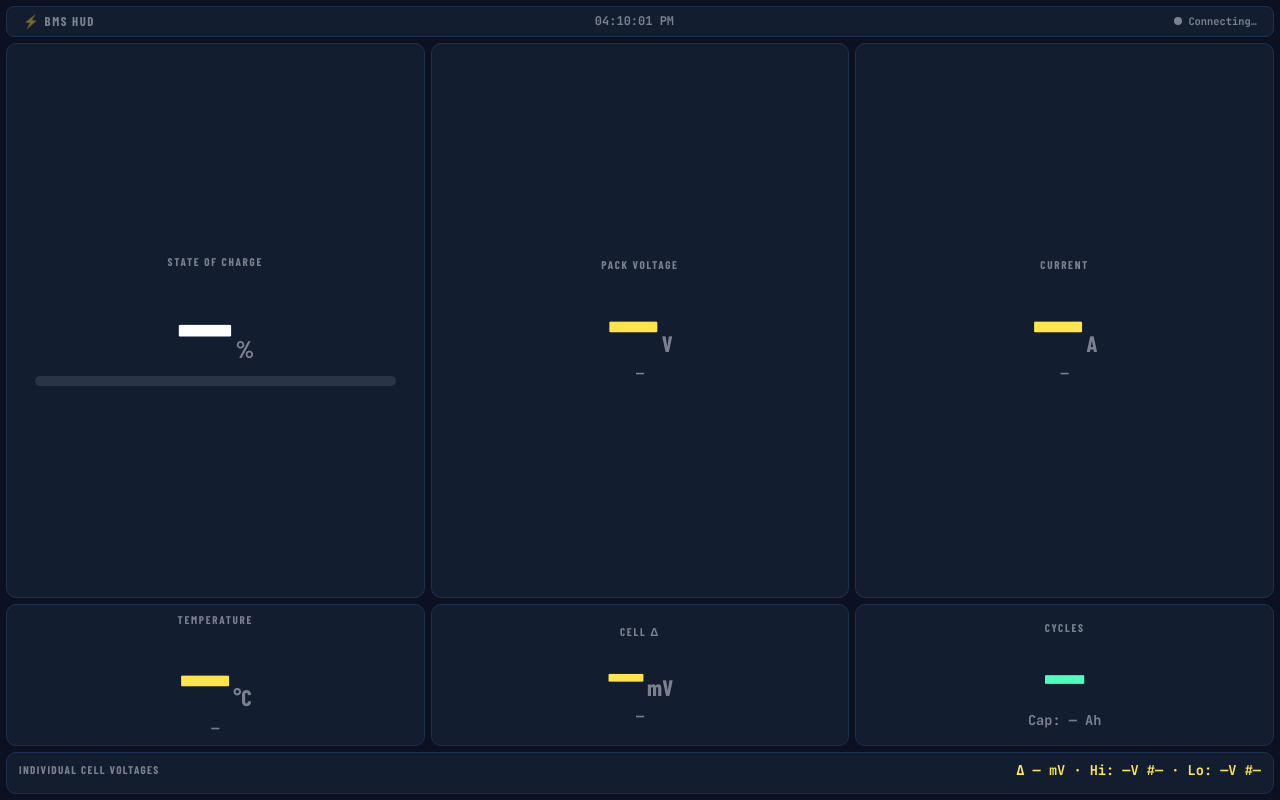
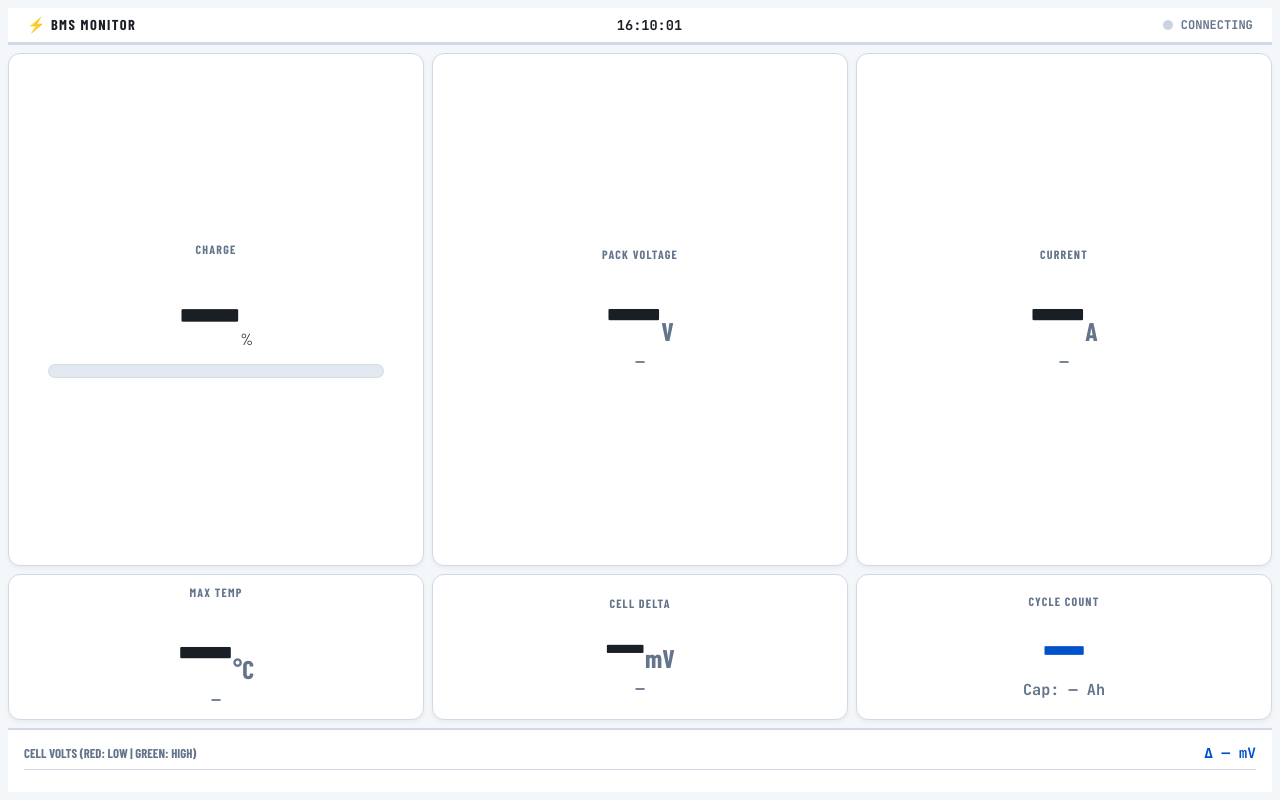
Before and after one commit to syntaxerror019/daly-blackbox, a Flask app: page /hud in a window 1280 px wide. Run offline with Flask 3, Linux system fonts and the light colour scheme; the visitor is signed in with stand-in values (Sample User, id 1); some libraries are stand-ins or nearby versions; some web fonts are replaced.

Commit message:
use this!

```diff
--- a/app.py
+++ b/app.py
@@ -107,7 +107,7 @@ def history():
 
 
 @app.route("/hud")
-@login_required
+#@login_required
 def hud():
     """Driver HUD — optimised for small bright displays."""
     return render_template("hud.html", config=Config)
--- a/templates/hud.html
+++ b/templates/hud.html
@@ -3,23 +3,23 @@
 <head>
   <meta charset="UTF-8">
   <meta name="viewport" content="width=device-width, initial-scale=1.0, maximum-scale=1.0, user-scalable=no">
-  <title>BMS HUD</title>
+  <title>BMS HUD - Light Mode</title>
   <link href="https://fonts.googleapis.com/css2?family=Barlow+Condensed:wght@400;700;900&family=JetBrains+Mono:wght@700&display=swap" rel="stylesheet">
   <style>
     /* =============================================
-       HUD — High-visibility sunlight-optimised
-       White/yellow on deep navy. Max contrast.
+       HUD — Light Mode / High Visibility
+       Optimized for sunlight and quick glances.
        ============================================= */
     :root {
-      --bg:     #0b1120;
-      --card:   #121d30;
-      --border: #1e3050;
-      --text:   #ffffff;
-      --hi:     #ffe54c;        /* Primary accent — high-vis yellow */
-      --grn:    #4dffb8;        /* Good/charged */
-      --red:    #ff4444;        /* Alert */
-      --orn:    #ff9020;        /* Warning */
-      --muted:  rgba(255,255,255,0.45);
+      --bg:     #f4f7f9;
+      --card:   #ffffff;
+      --border: #d1d9e6;
+      --text:   #1a1f26;
+      --hi:     #0052cc;        /* Strong Blue for primary metrics */
+      --grn:    #00a86b;        /* Success / High cell */
+      --red:    #e63946;        /* Danger / Low cell */
+      --orn:    #f59e0b;        /* Warning */
+      --muted:  #64748b;
       --font-d: 'Barlow Condensed', sans-serif;
       --font-m: 'JetBrains Mono', monospace;
     }
@@ -40,224 +40,188 @@
       display: grid;
       grid-template-columns: 1fr 1fr 1fr;
       grid-template-rows: auto 1fr auto;
-      gap: 6px;
-      padding: 6px;
+      gap: 8px;
+      padding: 8px;
       height: 100vh;
       width: 100vw;
     }
 
-    /* TOP BAR - spans full width */
+    /* TOP BAR */
     .top-bar {
       grid-column: 1 / -1;
       display: flex;
       align-items: center;
       justify-content: space-between;
       background: var(--card);
-      border: 1px solid var(--border);
-      border-radius: 8px;
-      padding: 0.4rem 1rem;
+      border-bottom: 3px solid var(--border);
+      padding: 0.5rem 1.2rem;
     }
     .top-bar .brand {
-      font-size: 0.8rem;
-      font-weight: 700;
-      color: var(--muted);
+      font-size: 0.9rem;
+      font-weight: 900;
+      color: var(--text);
       text-transform: uppercase;
-      letter-spacing: 0.12em;
+      letter-spacing: 0.1em;
     }
     .top-bar .conn-live {
-      display: flex; align-items: center; gap: 0.4rem;
+      display: flex; align-items: center; gap: 0.5rem;
       font-family: var(--font-m);
-      font-size: 0.65rem;
+      font-size: 0.75rem;
+      font-weight: 700;
       color: var(--muted);
     }
     .conn-dot {
-      width: 8px; height: 8px;
+      width: 10px; height: 10px;
       border-radius: 50%;
-      background: var(--muted);
+      background: #cbd5e1;
     }
-    .conn-dot.live { background: var(--grn); box-shadow: 0 0 8px var(--grn); animation: blink 2s infinite; }
-    .conn-dot.err  { background: var(--red); box-shadow: 0 0 8px var(--red); }
-    @keyframes blink { 0%,100%{opacity:1} 50%{opacity:0.4} }
+    .conn-dot.live { background: var(--grn); box-shadow: 0 0 6px rgba(0,168,107,0.4); animation: blink 2s infinite; }
+    .conn-dot.err  { background: var(--red); }
+    @keyframes blink { 0%,100%{opacity:1} 50%{opacity:0.5} }
 
-    /* BIG METRIC CARDS */
-    .metric-card {
+    /* METRIC CARDS */
+    .metric-card, .soc-card {
       background: var(--card);
       border: 1px solid var(--border);
-      border-radius: 10px;
+      box-shadow: 0 2px 4px rgba(0,0,0,0.05);
+      border-radius: 12px;
       display: flex;
       flex-direction: column;
       align-items: center;
       justify-content: center;
-      padding: 0.5rem;
+      padding: 0.6rem;
       position: relative;
-      overflow: hidden;
     }
 
-    .metric-card .m-label {
-      font-size: 0.7rem;
+    .m-label, .soc-label {
+      font-size: 0.75rem;
       font-weight: 700;
       text-transform: uppercase;
-      letter-spacing: 0.15em;
+      letter-spacing: 0.1em;
       color: var(--muted);
       margin-bottom: 0.1rem;
     }
-    .metric-card .m-val {
-      font-size: clamp(2.8rem, 8vw, 5.5rem);
+    .m-val {
+      font-size: clamp(3rem, 8.5vw, 5.8rem);
       font-weight: 900;
-      line-height: 1;
-      color: var(--hi);
-      font-family: var(--font-d);
+      line-height: 0.9;
+      color: var(--text);
     }
-    .metric-card .m-unit {
-      font-size: clamp(0.9rem, 2.5vw, 1.4rem);
+    .m-unit {
+      font-size: clamp(1rem, 2.8vw, 1.6rem);
+      color: var(--muted);
+      font-weight: 800;
+    }
+    .m-sub {
+      font-size: clamp(0.7rem, 1.6vw, 0.95rem);
       color: var(--muted);
       font-weight: 700;
-      margin-left: 0.1em;
-    }
-    .metric-card .m-sub {
-      font-size: clamp(0.65rem, 1.5vw, 0.85rem);
-      color: var(--muted);
-      margin-top: 0.2rem;
+      margin-top: 0.3rem;
       font-family: var(--font-m);
     }
-    .metric-card.alert-warn { border-color: var(--orn); background: rgba(255,144,32,0.08); }
-    .metric-card.alert-crit { border-color: var(--red); background: rgba(255,68,68,0.1); animation: flash 1s infinite; }
-    @keyframes flash { 0%,100%{border-color:var(--red)} 50%{border-color:transparent} }
 
-    /* SOC gauge card */
-    .soc-card {
-      background: var(--card);
-      border: 1px solid var(--border);
-      border-radius: 10px;
-      display: flex;
-      flex-direction: column;
-      align-items: center;
-      justify-content: center;
-      padding: 0.5rem;
-      position: relative;
+    /* Alerts */
+    .metric-card.alert-warn { border: 2px solid var(--orn); background: #fffcf0; }
+    .metric-card.alert-crit { border: 2px solid var(--red); background: #fff5f5; animation: flash-border 1s infinite; }
+    @keyframes flash-border { 0%,100%{border-color:var(--red)} 50%{border-color:#e2e8f0} }
+
+    /* SOC Specific */
+    .soc-num { font-size: clamp(3.2rem, 9.5vw, 6.5rem); font-weight: 900; line-height: 0.9; }
+    .soc-bar-wrap {
+      width: 85%; height: 14px;
+      background: #e2e8f0;
+      border-radius: 7px;
+      margin-top: 0.8rem;
+      overflow: hidden;
+      border: 1px solid rgba(0,0,0,0.05);
     }
-    .soc-label { font-size: 0.7rem; font-weight: 700; text-transform: uppercase; letter-spacing: 0.15em; color: var(--muted); margin-bottom: 0.25rem; }
-    .soc-num { font-size: clamp(3rem, 9vw, 6rem); font-weight: 900; line-height: 1; }
-    .soc-unit { font-size: clamp(1rem, 2.5vw, 1.5rem); color: var(--muted); font-weight: 700; margin-left: 0.1em; }
-    .soc-bar-wrap { width: 90%; height: 10px; background: rgba(255,255,255,0.1); border-radius: 5px; margin-top: 0.5rem; overflow: hidden; }
-    .soc-bar { height: 100%; border-radius: 5px; transition: width 0.5s, background 0.3s; }
+    .soc-bar { height: 100%; transition: width 0.5s ease-out; }
 
-    /* Cell voltage card */
+    /* CELL VOLTAGES */
     .cell-card {
       grid-column: 1 / -1;
       background: var(--card);
-      border: 1px solid var(--border);
-      border-radius: 10px;
-      padding: 0.5rem 0.75rem;
+      border-top: 2px solid var(--border);
+      padding: 0.8rem 1rem;
     }
-    .cell-card .c-header {
-      display: flex;
-      align-items: center;
-      justify-content: space-between;
-      margin-bottom: 0.4rem;
+    .c-header {
+      display: flex; align-items: center; justify-content: space-between;
+      margin-bottom: 0.6rem; border-bottom: 1px solid var(--border);
+      padding-bottom: 0.4rem;
     }
-    .cell-card .c-title {
-      font-size: 0.7rem;
-      font-weight: 700;
-      text-transform: uppercase;
-      letter-spacing: 0.12em;
-      color: var(--muted);
-    }
-    .cell-card .c-delta {
-      font-family: var(--font-m);
-      font-size: 0.85rem;
-      font-weight: 700;
-      color: var(--hi);
-    }
+    .c-title { font-size: 0.8rem; font-weight: 800; color: var(--muted); text-transform: uppercase; }
+    .c-delta { font-family: var(--font-m); font-size: 0.9rem; font-weight: 800; color: var(--hi); }
+
     .cells-grid {
-      display: flex;
-      flex-wrap: wrap;
-      gap: 3px;
+      display: flex; flex-wrap: wrap; gap: 4px; justify-content: space-between;
     }
     .cell-item {
-      flex: 1;
-      min-width: 28px;
-      max-width: 48px;
-      display: flex;
-      flex-direction: column;
-      align-items: center;
-      gap: 2px;
+      flex: 1; min-width: 32px; max-width: 60px;
+      display: flex; flex-direction: column; align-items: center; gap: 4px;
     }
-    .cell-item .cn {
-      font-size: 0.5rem;
-      color: var(--muted);
-      font-family: var(--font-m);
-    }
+    .cell-item .cn { font-size: 0.65rem; color: var(--muted); font-weight: 800; font-family: var(--font-m); }
     .cell-item .cv-bar-bg {
-      width: 100%;
-      height: 30px;
-      background: rgba(255,255,255,0.07);
-      border-radius: 3px;
+      width: 100%; height: 45px;
+      background: #eef2f7;
+      border: 1px solid var(--border);
+      border-radius: 4px;
       overflow: hidden;
-      display: flex;
-      align-items: flex-end;
+      display: flex; align-items: flex-end;
     }
     .cell-item .cv-bar {
-      width: 100%;
-      border-radius: 3px;
-      transition: height 0.4s;
+      width: 100%; transition: height 0.4s, background 0.3s;
+      border-top: 1px solid rgba(255,255,255,0.3);
     }
+    /* Cell Highlighting Classes */
+    .bar-highest { box-shadow: 0 0 10px var(--grn); position: relative; z-index: 1; }
+    .bar-lowest { box-shadow: 0 0 10px var(--red); position: relative; z-index: 1; }
+
     .cell-item .cv-val {
-      font-size: 0.5rem;
-      font-family: var(--font-m);
-      color: var(--text);
+      font-size: 0.65rem; font-weight: 700;
+      font-family: var(--font-m); color: var(--text);
     }
 
     /* Error strip */
     .err-strip {
       grid-column: 1 / -1;
-      background: rgba(255,68,68,0.12);
-      border: 1px solid var(--red);
-      border-radius: 8px;
-      padding: 0.3rem 0.75rem;
-      font-size: 0.75rem;
+      background: var(--red);
+      color: white;
+      border-radius: 6px;
+      padding: 0.5rem 1rem;
+      font-size: 0.9rem;
+      font-weight: 700;
       font-family: var(--font-m);
-      color: var(--red);
       display: none;
+      text-align: center;
     }
-    .err-strip.active { display: block; animation: flash-bg 1s infinite; }
-    @keyframes flash-bg { 0%,100%{background:rgba(255,68,68,0.12)} 50%{background:rgba(255,68,68,0.25)} }
+    .err-strip.active { display: block; }
 
-    /* Time display */
-    #hud-time {
-      font-family: var(--font-m);
-      font-size: 0.75rem;
-      color: var(--muted);
-    }
+    #hud-time { font-family: var(--font-m); font-size: 0.85rem; font-weight: 700; color: var(--text); }
   </style>
 </head>
 <body>
 
 <div class="hud">
-
-  <!-- TOP BAR -->
   <div class="top-bar">
-    <span class="brand">⚡ BMS HUD</span>
+    <span class="brand">⚡ BMS MONITOR</span>
     <span id="hud-time">—</span>
     <div class="conn-live">
       <span class="conn-dot" id="hud-dot"></span>
-      <span id="hud-conn">Connecting…</span>
+      <span id="hud-conn">CONNECTING</span>
     </div>
   </div>
 
-  <!-- SOC -->
   <div class="soc-card" id="card-soc">
-    <div class="soc-label">State of Charge</div>
+    <div class="soc-label">Charge</div>
     <div style="display:flex;align-items:baseline;">
       <div class="soc-num" id="h-soc">—</div>
       <div class="soc-unit">%</div>
     </div>
     <div class="soc-bar-wrap">
-      <div class="soc-bar" id="h-soc-bar" style="width:0%;background:var(--grn);"></div>
+      <div class="soc-bar" id="h-soc-bar" style="width:0%;"></div>
     </div>
   </div>
 
-  <!-- Voltage -->
   <div class="metric-card" id="card-volt">
     <div class="m-label">Pack Voltage</div>
     <div style="display:flex;align-items:baseline;">
@@ -267,7 +231,6 @@
     <div class="m-sub" id="h-volt-sub">—</div>
   </div>
 
-  <!-- Current -->
   <div class="metric-card" id="card-cur">
     <div class="m-label">Current</div>
     <div style="display:flex;align-items:baseline;">
@@ -277,9 +240,8 @@
     <div class="m-sub" id="h-cur-sub">—</div>
   </div>
 
-  <!-- Temperature -->
   <div class="metric-card" id="card-temp">
-    <div class="m-label">Temperature</div>
+    <div class="m-label">Max Temp</div>
     <div style="display:flex;align-items:baseline;">
       <div class="m-val" id="h-temp">—</div>
       <div class="m-unit">°C</div>
@@ -287,42 +249,36 @@
     <div class="m-sub" id="h-temp-sub">—</div>
   </div>
 
-  <!-- Cell delta -->
   <div class="metric-card" id="card-delta">
-    <div class="m-label">Cell Δ</div>
+    <div class="m-label">Cell Delta</div>
     <div style="display:flex;align-items:baseline;">
-      <div class="m-val" id="h-delta" style="font-size:clamp(2rem,6vw,4rem);">—</div>
+      <div class="m-val" id="h-delta" style="font-size:clamp(2rem,6vw,4.2rem);">—</div>
       <div class="m-unit">mV</div>
     </div>
     <div class="m-sub" id="h-delta-sub">—</div>
   </div>
 
-  <!-- Cycles / Capacity -->
   <div class="metric-card">
-    <div class="m-label">Cycles</div>
-    <div class="m-val" id="h-cycles" style="color:var(--grn);font-size:clamp(2rem,6vw,4.5rem);">—</div>
+    <div class="m-label">Cycle Count</div>
+    <div class="m-val" id="h-cycles" style="color:var(--hi); font-size:clamp(2rem,6vw,4.5rem);">—</div>
     <div class="m-sub">Cap: <span id="h-cap">—</span> Ah</div>
   </div>
 
-  <!-- Errors strip -->
   <div class="err-strip" id="err-strip">⚠ <span id="err-text"></span></div>
 
-  <!-- Cell bars -->
   <div class="cell-card">
     <div class="c-header">
-      <div class="c-title">Individual Cell Voltages</div>
-      <div class="c-delta">Δ <span id="h-cv-delta">—</span> mV · Hi: <span id="h-cv-hi">—</span>V #<span id="h-cv-hi-n">—</span> · Lo: <span id="h-cv-lo">—</span>V #<span id="h-cv-lo-n">—</span></div>
+      <div class="c-title">Cell Volts (Red: Low | Green: High)</div>
+      <div class="c-delta">Δ <span id="h-cv-delta">—</span> mV</div>
     </div>
     <div class="cells-grid" id="h-cells"></div>
   </div>
-
 </div>
 
 <script src="https://cdn.socket.io/4.7.5/socket.io.min.js"></script>
 <script>
-// Time display
 setInterval(() => {
-  document.getElementById('hud-time').textContent = new Date().toLocaleTimeString([], { hour: '2-digit', minute: '2-digit', second: '2-digit' });
+  document.getElementById('hud-time').textContent = new Date().toLocaleTimeString([], { hour12: false });
 }, 1000);
 
 const CELL_MIN = {{ config.CELL_VOLTAGE_MIN_WARN }};
@@ -330,23 +286,10 @@ const CELL_MAX = {{ config.CELL_VOLTAGE_MAX_WARN }};
 const TEMP_MAX = {{ config.TEMP_MAX_WARN }};
 const SOC_MIN  = {{ config.SOC_MIN_WARN }};
 
-function cellColor(v) {
+function getBaseCellColor(v) {
   if (v <= CELL_MIN) return 'var(--red)';
   if (v >= CELL_MAX) return 'var(--orn)';
-  return 'var(--grn)';
-}
-
-function socColor(pct) {
-  if (pct <= SOC_MIN) return 'var(--red)';
-  if (pct <= 20) return 'var(--orn)';
-  return 'var(--grn)';
-}
-
-function alertCard(id, condition, level) {
-  const el = document.getElementById(id);
-  el.classList.remove('alert-warn', 'alert-crit');
-  if (condition === 'warn') el.classList.add('alert-warn');
-  if (condition === 'crit') el.classList.add('alert-crit');
+  return 'var(--muted)'; // Neutral for standard cells
 }
 
 function updateHUD(data) {
@@ -355,93 +298,87 @@ function updateHUD(data) {
   const tr  = data.temperature_range || {};
   const ms  = data.mosfet_status || {};
   const st  = data.status || {};
+  const cvs = data.cell_voltages || {};
   const errs = data.errors || [];
-  const cvs = data.cell_voltages || {};
 
   // SOC
   const socPct = soc.soc_percent ?? 0;
   document.getElementById('h-soc').textContent = socPct.toFixed(1);
   const socBar = document.getElementById('h-soc-bar');
   socBar.style.width = socPct + '%';
-  socBar.style.background = socColor(socPct);
-  alertCard('card-soc', socPct <= SOC_MIN ? 'crit' : socPct <= 20 ? 'warn' : '');
+  socBar.style.background = socPct <= SOC_MIN ? 'var(--red)' : socPct <= 20 ? 'var(--orn)' : 'var(--grn)';
 
-  // Voltage
+  // Core Metrics
   document.getElementById('h-volt').textContent = (soc.total_voltage ?? 0).toFixed(2);
-  document.getElementById('h-volt-sub').textContent = `${st.cells ?? '—'} cells`;
+  document.getElementById('h-volt-sub').textContent = `${st.cells ?? '—'} CELLS S-SERIES`;
 
-  // Current
   const cur = soc.current ?? 0;
   document.getElementById('h-cur').textContent = Math.abs(cur).toFixed(1);
-  document.getElementById('h-cur-sub').textContent = cur > 0.5 ? '▲ Charging' : cur < -0.5 ? '▼ Discharging' : '● Idle';
-  document.getElementById('card-cur').querySelector('.m-val').style.color = cur < -0.5 ? 'var(--orn)' : cur > 0.5 ? 'var(--grn)' : 'var(--hi)';
+  document.getElementById('h-cur-sub').textContent = cur > 0.5 ? 'CHARGING' : cur < -0.5 ? 'DISCHARGING' : 'IDLE';
+  document.getElementById('h-cur').style.color = cur < -0.5 ? 'var(--orn)' : 'var(--text)';
 
-  // Temperature
   const temp = tr.highest_temperature ?? 0;
   document.getElementById('h-temp').textContent = temp.toFixed(0);
-  document.getElementById('h-temp-sub').textContent = `Low: ${tr.lowest_temperature ?? '—'}°C`;
-  alertCard('card-temp', temp >= TEMP_MAX ? 'crit' : temp >= TEMP_MAX - 5 ? 'warn' : '');
-  document.getElementById('h-temp').style.color = temp >= TEMP_MAX ? 'var(--red)' : temp >= TEMP_MAX - 5 ? 'var(--orn)' : 'var(--hi)';
+  document.getElementById('h-temp-sub').textContent = `MIN: ${tr.lowest_temperature ?? '—'}°C`;
 
-  // Cell delta
-  const hiV = cvr.highest_voltage || 0;
-  const loV = cvr.lowest_voltage || 0;
-  const delta = (hiV - loV) * 1000;
-  document.getElementById('h-delta').textContent = delta.toFixed(1);
-  document.getElementById('h-delta-sub').textContent = `Hi #${cvr.highest_cell ?? '—'} · Lo #${cvr.lowest_cell ?? '—'}`;
-  alertCard('card-delta', delta > 50 ? 'crit' : delta > 20 ? 'warn' : '');
+  const delta = (cvr.highest_voltage - cvr.lowest_voltage) * 1000;
+  document.getElementById('h-delta').textContent = delta.toFixed(0);
+  document.getElementById('h-delta-sub').textContent = `HI:#${cvr.highest_cell} LO:#${cvr.lowest_cell}`;
+  document.getElementById('h-cv-delta').textContent = delta.toFixed(1);
 
-  // Cell voltage header
-  document.getElementById('h-cv-delta').textContent = delta.toFixed(1);
-  document.getElementById('h-cv-hi').textContent = hiV.toFixed(3);
-  document.getElementById('h-cv-hi-n').textContent = cvr.highest_cell ?? '—';
-  document.getElementById('h-cv-lo').textContent = loV.toFixed(3);
-  document.getElementById('h-cv-lo-n').textContent = cvr.lowest_cell ?? '—';
+  document.getElementById('h-cycles').textContent = st.cycles ?? '—';
+  document.getElementById('h-cap').textContent = ms.capacity_ah?.toFixed(1) ?? '—';
 
-  // Cycles
-  document.getElementById('h-cycles').textContent = st.cycles ?? '—';
-  document.getElementById('h-cap').textContent = ms.capacity_ah?.toFixed(2) ?? '—';
+  // Cell bars logic
+  const entries = Object.entries(cvs).map(([k, v]) => ({ n: +k, v: +v })).sort((a, b) => a.n - b.n);
+  const grid = document.getElementById('h-cells');
 
-  // Errors
-  const errStrip = document.getElementById('err-strip');
-  if (errs.length > 0) {
-    errStrip.classList.add('active');
-    document.getElementById('err-text').textContent = errs.join(' · ');
-  } else {
-    errStrip.classList.remove('active');
-  }
-
-  // Cell bars
-  const entries = Object.entries(cvs).map(([k, v]) => ({ n: +k, v: +v })).sort((a, b) => a.n - b.n);
-  const barMin = 3.5, barMax = 3.9;
-  const grid = document.getElementById('h-cells');
   if (grid.children.length !== entries.length) {
     grid.innerHTML = entries.map(({ n }) => `
       <div class="cell-item">
         <div class="cn">${n}</div>
-        <div class="cv-bar-bg"><div class="cv-bar" id="hcb-${n}" style="height:0%;"></div></div>
+        <div class="cv-bar-bg"><div class="cv-bar" id="hcb-${n}"></div></div>
         <div class="cv-val" id="hcv-${n}">—</div>
       </div>
     `).join('');
   }
+
   entries.forEach(({ n, v }) => {
-    const pct = Math.min(100, Math.max(0, ((v - barMin) / (barMax - barMin)) * 100));
     const bar = document.getElementById('hcb-' + n);
     const val = document.getElementById('hcv-' + n);
-    if (bar) { bar.style.height = pct + '%'; bar.style.background = cellColor(v); }
-    if (val) val.textContent = v.toFixed(3);
+    if (!bar) return;
+
+    // Scale 3.0V to 4.2V for the bar height
+    const pct = Math.min(100, Math.max(5, ((v - 3.0) / (4.2 - 3.0)) * 100));
+    bar.style.height = pct + '%';
+
+    // Default color logic
+    let color = getBaseCellColor(v);
+    bar.classList.remove('bar-highest', 'bar-lowest');
+
+    // Override colors for extremes as requested
+    if (n === cvr.highest_cell) {
+      color = 'var(--grn)';
+      bar.classList.add('bar-highest');
+    } else if (n === cvr.lowest_cell) {
+      color = 'var(--red)';
+      bar.classList.add('bar-lowest');
+    }
+
+    bar.style.background = color;
+    val.textContent = v.toFixed(3);
   });
 }
 
-// WebSocket
+// Socket Connection
 const socket = io('/live');
 socket.on('connect', () => {
   document.getElementById('hud-dot').className = 'conn-dot live';
-  document.getElementById('hud-conn').textContent = 'Live';
+  document.getElementById('hud-conn').textContent = 'LIVE';
 });
 socket.on('disconnect', () => {
   document.getElementById('hud-dot').className = 'conn-dot err';
-  document.getElementById('hud-conn').textContent = 'No Signal';
+  document.getElementById('hud-conn').textContent = 'OFFLINE';
 });
 socket.on('bms_update', ({ data }) => updateHUD(data));
 </script>
```
